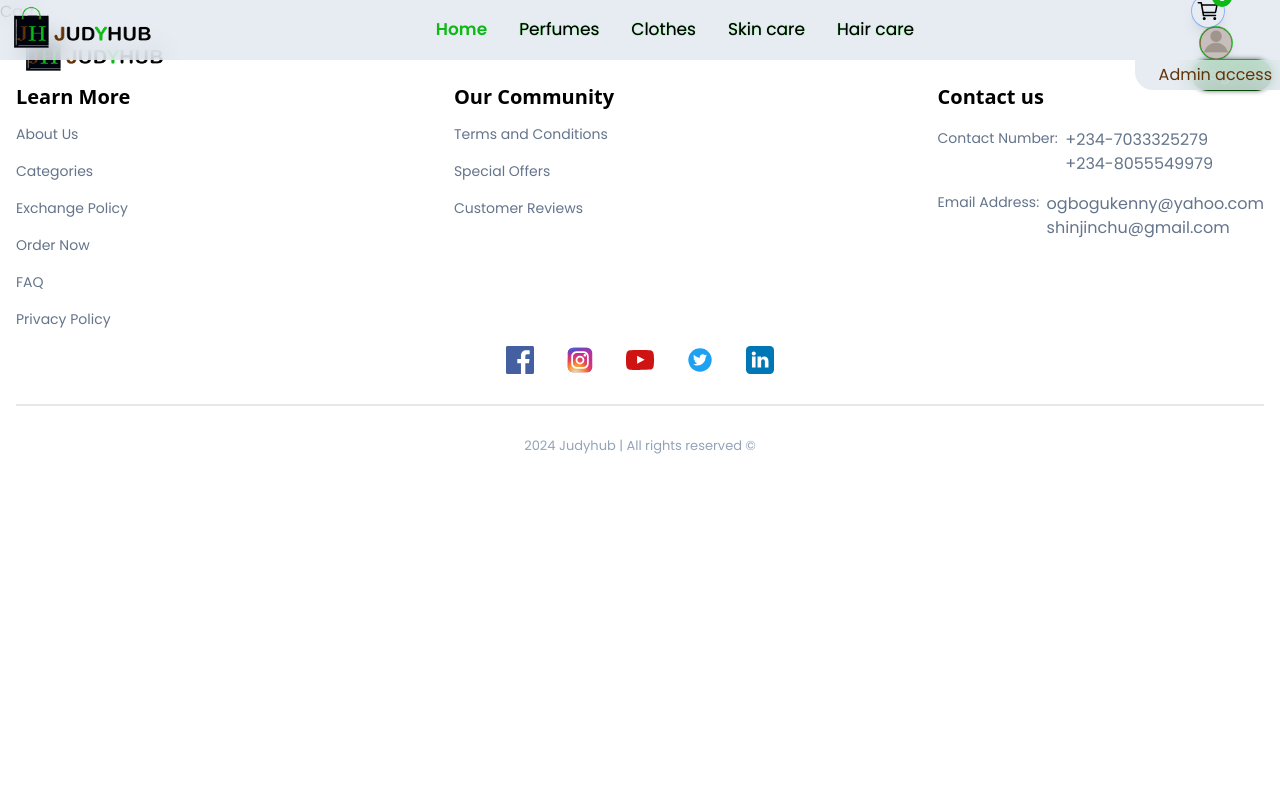
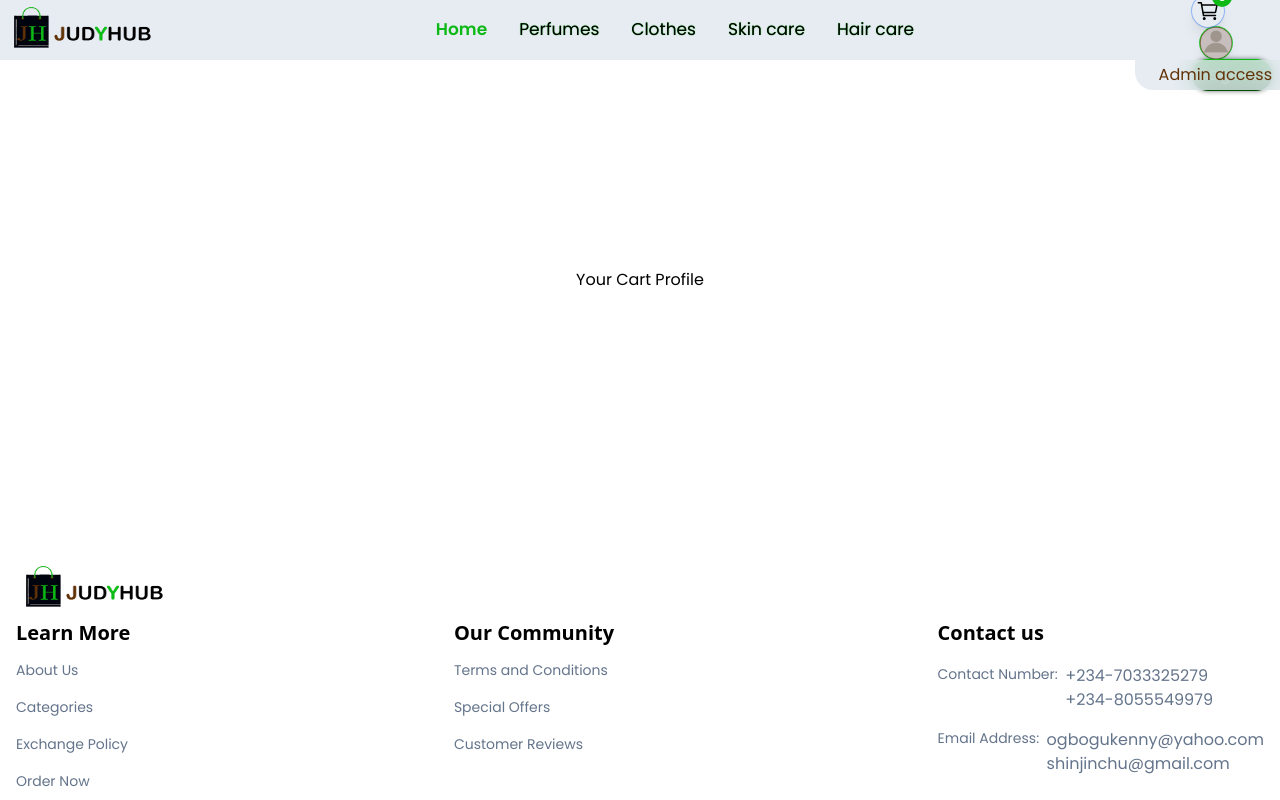
Before and after one commit to Kennius7/Judyhub-Ecomm-new, a React (Vite) app: page /cart in a window 1280 px wide. Shown: the top 800 px of the page. Built offline with nearby package versions, Linux system fonts and the light colour scheme; no server answers.

Commit message:
fix: signin and signup auth

```diff
--- a/src/components/ButtonGrad.jsx
+++ b/src/components/ButtonGrad.jsx
@@ -26,8 +26,8 @@ const ButtonGrad = ({
                     <div className={`flexCenter`}>
                         {/* <Loader size="xs" variant="bars" color={loaderColor} /> */}
                         <div
-                            style={{ borderColor: loaderColor }}
-                            className="w-5 h-5 border-4 border-t-transparent rounded-full animate-spin"></div>
+                            style={{ borderColor: loaderColor, borderTopColor: "transparent" }}
+                            className="w-5 h-5 border-4 rounded-full animate-spin"></div>
                     </div>
                 )
             }
--- a/src/components/SignInAuth.jsx
+++ b/src/components/SignInAuth.jsx
@@ -36,7 +36,7 @@ const SignUp = () => {
                 const fetchedToken = response?.data?.token;
                 localStorage.setItem("user-token", fetchedToken);
                 console.log("Token:>>>>", fetchedToken);
-                const message = response?.data?.message || "Signed in successfully!";
+                const message = response?.data?.message;
                 // console.log("Message:>>>>", response);
                 toast(message, { type: "success" });
                 setSignInFormData({ ...signInFormData, email: "", password: "" });
@@ -45,7 +45,7 @@ const SignUp = () => {
                 setTimeout(() => navigate("/profile"), 3000);
             } catch (error) {
                 console.error("Error signing in:", error);
-                const errorMessage = error?.message || "An unexpected error occurred.";
+                const errorMessage = error?.response?.data?.error || "An unexpected error occurred.";
                 toast(`Error: ${errorMessage}`, { type: "error" });
                 setSigninText("Sign In Failed!");
                 setTimeout(() => setSigninText("Sign In"), 2000);
--- a/src/components/SignUpAuth.jsx
+++ b/src/components/SignUpAuth.jsx
@@ -45,7 +45,9 @@ const SignUp = () => {
                 const errorMessage = error?.response?.data?.error;
                 const errMessage = errorMessage === "Error: Firebase: Error (auth/email-already-in-use)."
                 ? "Email has been used before." : errorMessage === "Error: Firebase: Error (auth/network-request-failed)."
-                ? "Network error. Check you network." : "An unexpected error occurred."
+                ? "Network error. Check you network."
+                : errorMessage === "Password is too weak. Please choose a stronger password."
+                ? "Password too weak. Use a stronger password." : "An unexpected error occurred."
                 toast(errMessage, { type: "error" });
                 setSignupText("Sign Up Failed!");
                 setTimeout(() => setSignupText("Sign Up"), 2000);
--- a/src/pages/Cart.jsx
+++ b/src/pages/Cart.jsx
@@ -1,8 +1,13 @@
 
 
 const Cart = () => {
+
   return (
-    <div>Cart</div>
+    <div className="w-full h-[70vh] flexCenter">
+        <div>
+            Your Cart Profile
+        </div>
+    </div>
   )
 }
 
```
Also changed, not shown: 1 other file (tests, documents, lock files or other folders).
